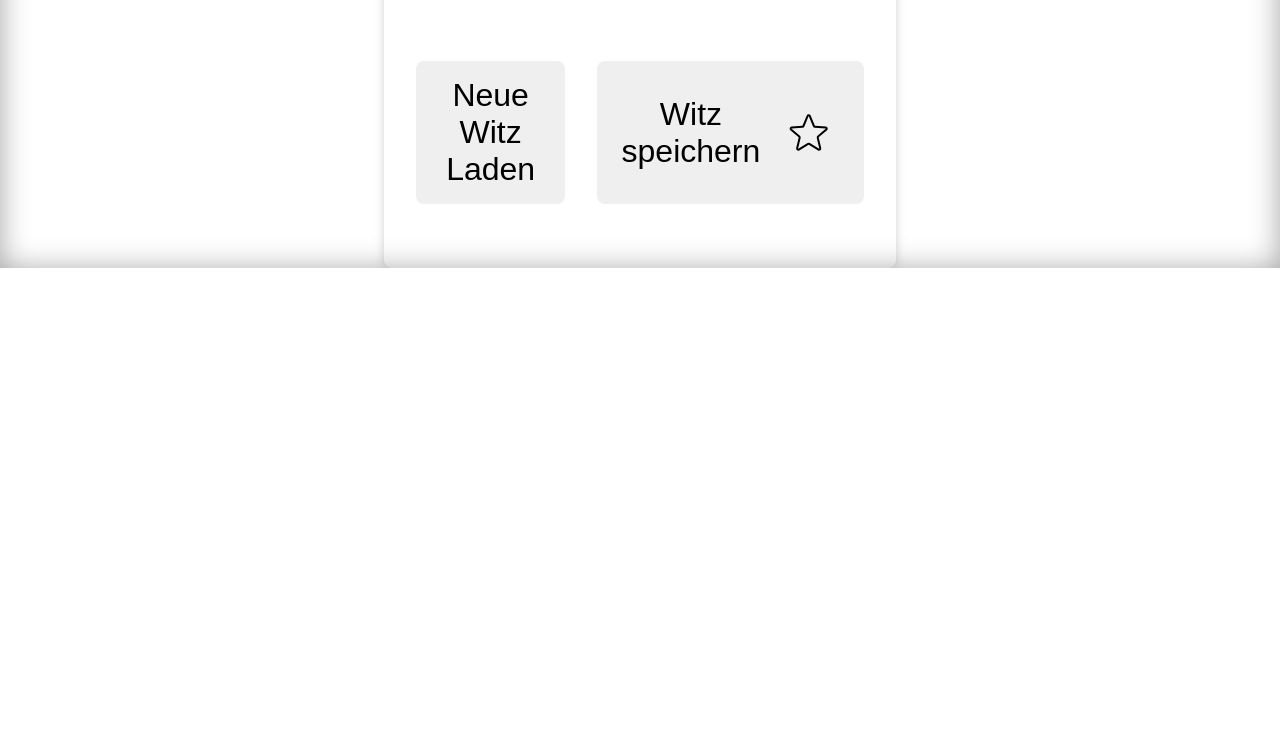
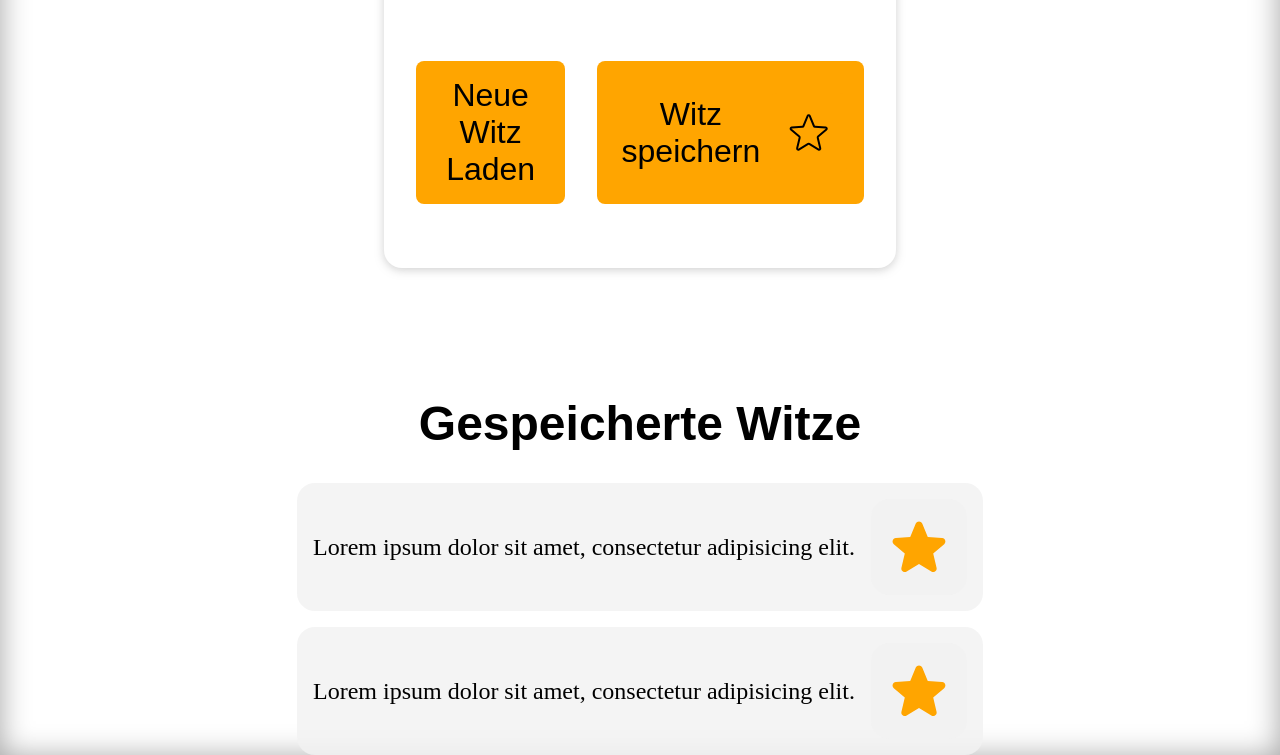
Before and after one commit to Schokett/witzeApp, a website built with Vite: page index.html in a window 1280 px wide. Shown: the part 657-1412 px from the top of the page. Before the commit the page ends 925 px from the top, so only its background shows below. Built offline with nearby package versions, Linux system fonts and the light colour scheme; a web font is replaced by a local one.

Commit message:
style added

```diff
--- a/index.html
+++ b/index.html
@@ -6,17 +6,17 @@
     <title>witzeapp</title>
   </head>
   <body>
-    <section class="section">
-      <h1 class="section__title">WitzeApp</h1>
-      <div class="section__container">
-        <p class="section__joke">
+    <section class="section-joke">
+      <h1 class="section-joke__title">WitzeApp</h1>
+      <div class="section-joke__container">
+        <p class="section-joke__joke">
           Lorem ipsum dolor sit amet consectetur, adipisicing elit. Dolores eligendi impedit
           provident quam sed ipsam natus officiis earum.Lorem ipsum dolor sit amet consectetur,
           adipisicing elit. Dolores eligendi impedit provident quam sed ipsam natus officiis earum.
         </p>
-        <div class="section__buttons-container">
-          <button class="section__button">Neue Witz Laden</button>
-          <button class="section__button">
+        <div class="section-joke__buttons-container">
+          <button class="section-joke__button">Neue Witz Laden</button>
+          <button class="section-joke__button">
             Witz speichern
             <svg
               xmlns="http://www.w3.org/2000/svg"
@@ -24,7 +24,7 @@
               viewBox="0 0 24 24"
               strokeWidth="{1.5}"
               stroke="currentColor"
-              class="section__button section__button--svg">
+              class="section-joke__button section-joke__button--svg">
               <path
                 strokeLinecap="round"
                 strokeLinejoin="round"
@@ -35,6 +35,42 @@
       </div>
     </section>
 
+    <section class="section-saved">
+      <h2 class="section-saved__title">Gespeicherte Witze</h2>
+      <div class="section-saved__joke-container">
+        <div class="section-saved__jokes">
+          <p class="section-saved__joke">
+            Lorem ipsum dolor sit amet, consectetur adipisicing elit.
+          </p>
+          <svg
+            xmlns="http://www.w3.org/2000/svg"
+            viewBox="0 0 24 24"
+            fill="currentColor"
+            class="section-saved__jokes section-saved__jokes--svg">
+            <path
+              fill-rule="evenodd"
+              d="M10.788 3.21c.448-1.077 1.976-1.077 2.424 0l2.082 5.006 5.404.434c1.164.093 1.636 1.545.749 2.305l-4.117 3.527 1.257 5.273c.271 1.136-.964 2.033-1.96 1.425L12 18.354 7.373 21.18c-.996.608-2.231-.29-1.96-1.425l1.257-5.273-4.117-3.527c-.887-.76-.415-2.212.749-2.305l5.404-.434 2.082-5.005Z"
+              clip-rule="evenodd" />
+          </svg>
+        </div>
+
+        <div class="section-saved__jokes">
+          <p class="section-saved__joke">
+            Lorem ipsum dolor sit amet, consectetur adipisicing elit.
+          </p>
+          <svg
+            xmlns="http://www.w3.org/2000/svg"
+            viewBox="0 0 24 24"
+            fill="currentColor"
+            class="section-saved__jokes section-saved__jokes--svg">
+            <path
+              fill-rule="evenodd"
+              d="M10.788 3.21c.448-1.077 1.976-1.077 2.424 0l2.082 5.006 5.404.434c1.164.093 1.636 1.545.749 2.305l-4.117 3.527 1.257 5.273c.271 1.136-.964 2.033-1.96 1.425L12 18.354 7.373 21.18c-.996.608-2.231-.29-1.96-1.425l1.257-5.273-4.117-3.527c-.887-.76-.415-2.212.749-2.305l5.404-.434 2.082-5.005Z"
+              clip-rule="evenodd" />
+          </svg>
+        </div>
+      </div>
+    </section>
     <script type="module" src="/src/main.js"></script>
   </body>
 </html>
--- a/src/style.scss
+++ b/src/style.scss
@@ -2,17 +2,17 @@
 
 $normalFont: "Google Sans Flex", sans-serif;
 $logoFont: "Bungee Spice", sans-serif;
+$buttonColor: orange;
 
 * {
   margin: 0;
   padding: 0;
 }
 body {
-  background-color: #ffffff;
   box-shadow: 0 2px 30px rgba(0, 0, 0, 0.363) inset;
   min-height: 100vh;
 }
-.section {
+.section-joke {
   display: flex;
   flex-direction: column;
   align-items: center;
@@ -26,7 +26,7 @@ body {
     width: 40%;
     min-height: 15rem;
     height: auto;
-    border-radius: 8px;
+    border-radius: 18px;
     box-shadow: 0 2px 10px rgba(126, 126, 126, 0.363);
   }
   &__joke {
@@ -41,6 +41,7 @@ body {
     margin: 4rem 2rem;
   }
   &__button {
+    background-color: $buttonColor;
     font-family: $normalFont;
     font-size: 2rem;
     padding: 1rem;
@@ -55,3 +56,36 @@ body {
     }
   }
 }
+.section-saved {
+  display: flex;
+  flex-direction: column;
+  align-items: center;
+
+  &__title {
+    font-family: $logoFont;
+    font-size: 3rem;
+    margin: 8rem 0 2rem 0;
+  }
+
+  &__joke-container {
+    display: flex;
+    flex-direction: column;
+    gap: 1rem;
+  }
+  &__jokes {
+    gap: 1rem;
+    display: flex;
+    align-items: center;
+    background-color: rgba(243, 243, 243, 0.849);
+    padding: 1rem;
+    border-radius: 18px;
+
+    &--svg {
+      color: $buttonColor;
+      width: 4rem;
+    }
+  }
+  &__joke {
+    font-size: 1.5rem;
+  }
+}
```
